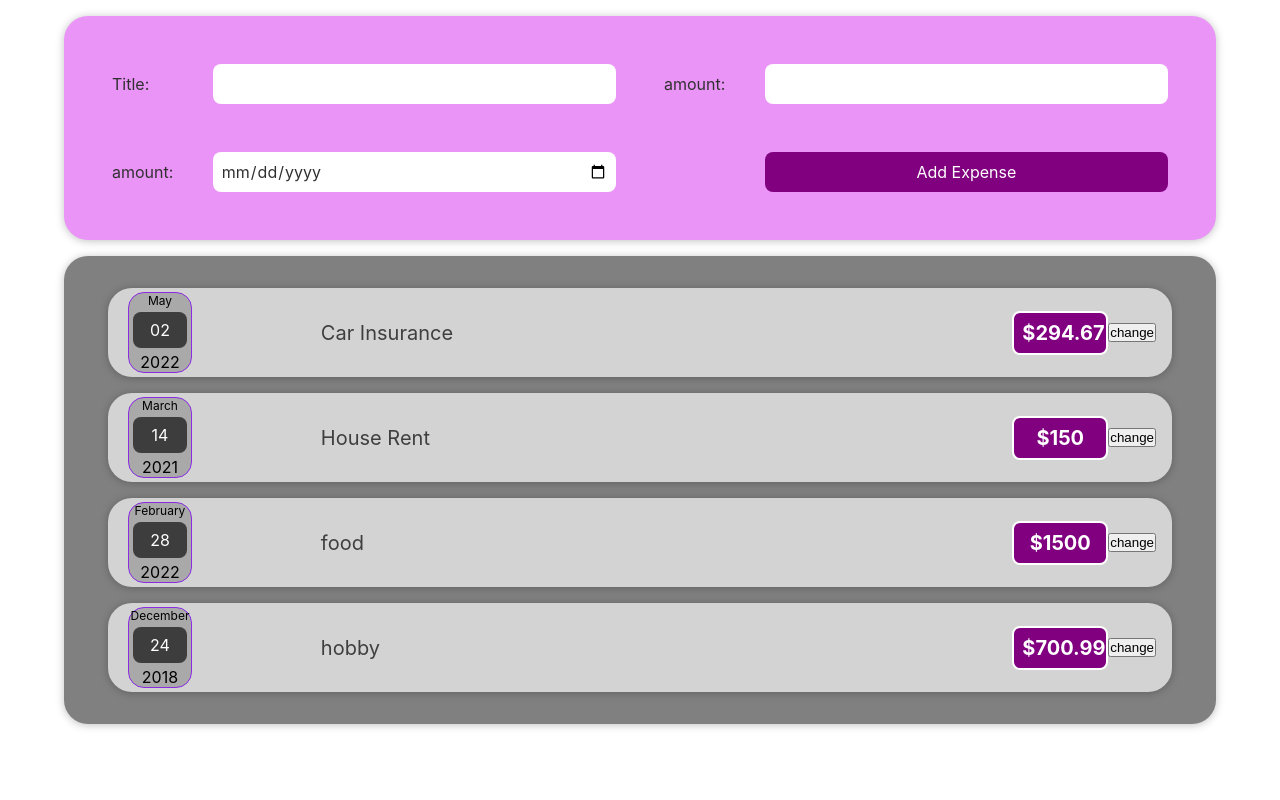
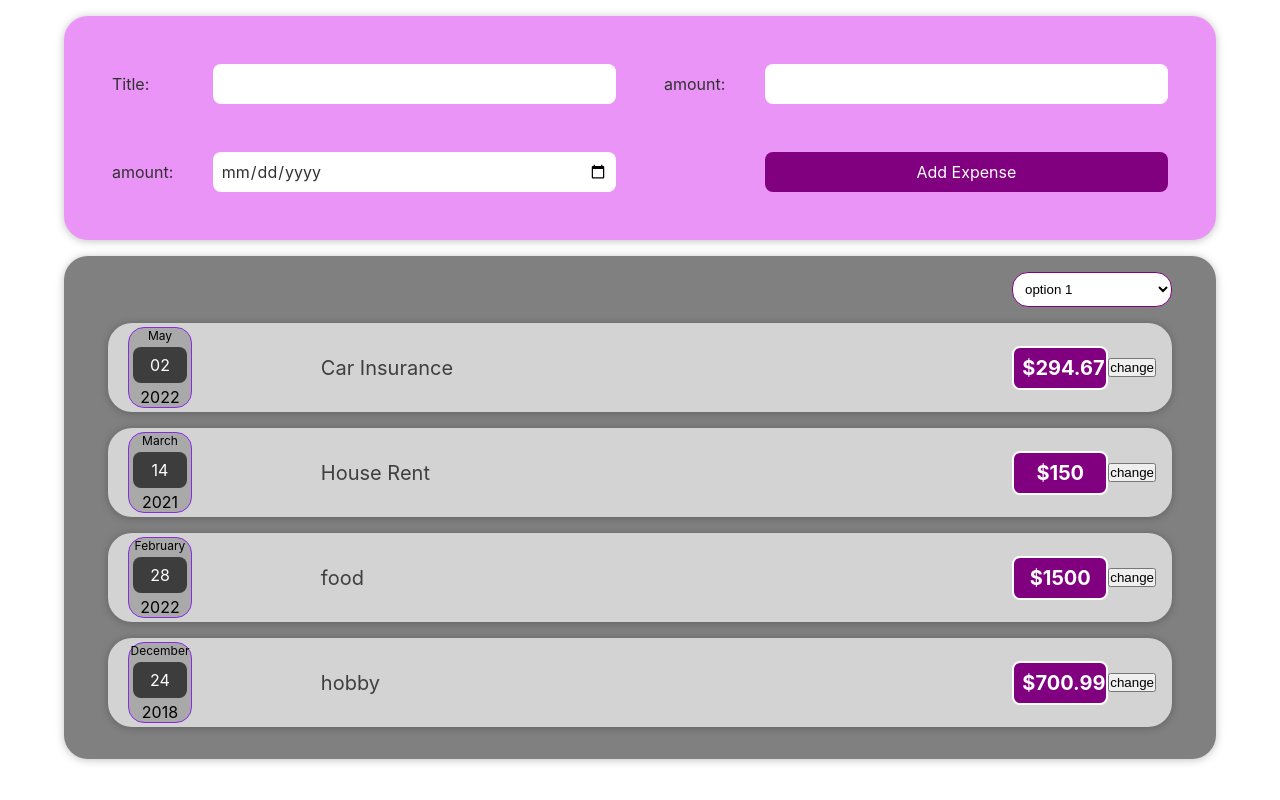
Before and after one commit to AmirAsadzadeh/Expense-Tracker-With-React, a React (Create React App) app: page / in a window 1280 px wide. Built offline with nearby package versions, Linux system fonts and the light colour scheme.

Commit message:
filter component implemented

```diff
--- /dev/null
+++ b/src/components/Expenses/ExpenseFilter.css
@@ -0,0 +1,15 @@
+.expense__filter {
+  display: flex;
+  justify-content: flex-end;
+  width: 95%;
+  margin: auto;
+}
+
+.expense__filter select {
+  padding: 0.5rem;
+  width: 10rem;
+  outline: none;
+  border: 1px solid purple;
+  border-radius: 1rem;
+  background-color: white;
+}
--- /dev/null
+++ b/src/components/Expenses/ExpenseFilter.js
@@ -0,0 +1,15 @@
+import './ExpenseFilter.css'
+import React from 'react'
+
+function ExpenseFilter(){
+    return <div className='expense__filter'>
+        <select name="expense-filter" id="expense-filter" >
+            <option value="option 1">option 1</option>
+            <option value="option 2">option 2</option>
+            <option value="option 3">option 3</option>
+            <option value="option 4">option 4</option>
+        </select>
+    </div>
+}
+
+export default ExpenseFilter
--- a/src/components/Expenses/Expenses.js
+++ b/src/components/Expenses/Expenses.js
@@ -2,6 +2,7 @@ import "./Expenses.css";
 import React from "react";
 import ExpenseItem from "./ExpenseItem";
 import Card from "../UI/Card";
+import ExpenseFilter from "./ExpenseFilter";
 
 function Expenses() {
   const expenses = [
@@ -29,6 +30,7 @@ function Expenses() {
 
   return (
     <Card className="expenses">
+      <ExpenseFilter></ExpenseFilter>
       <ExpenseItem
         title={expenses[0].title}
         amount={expenses[0].amount}
```
